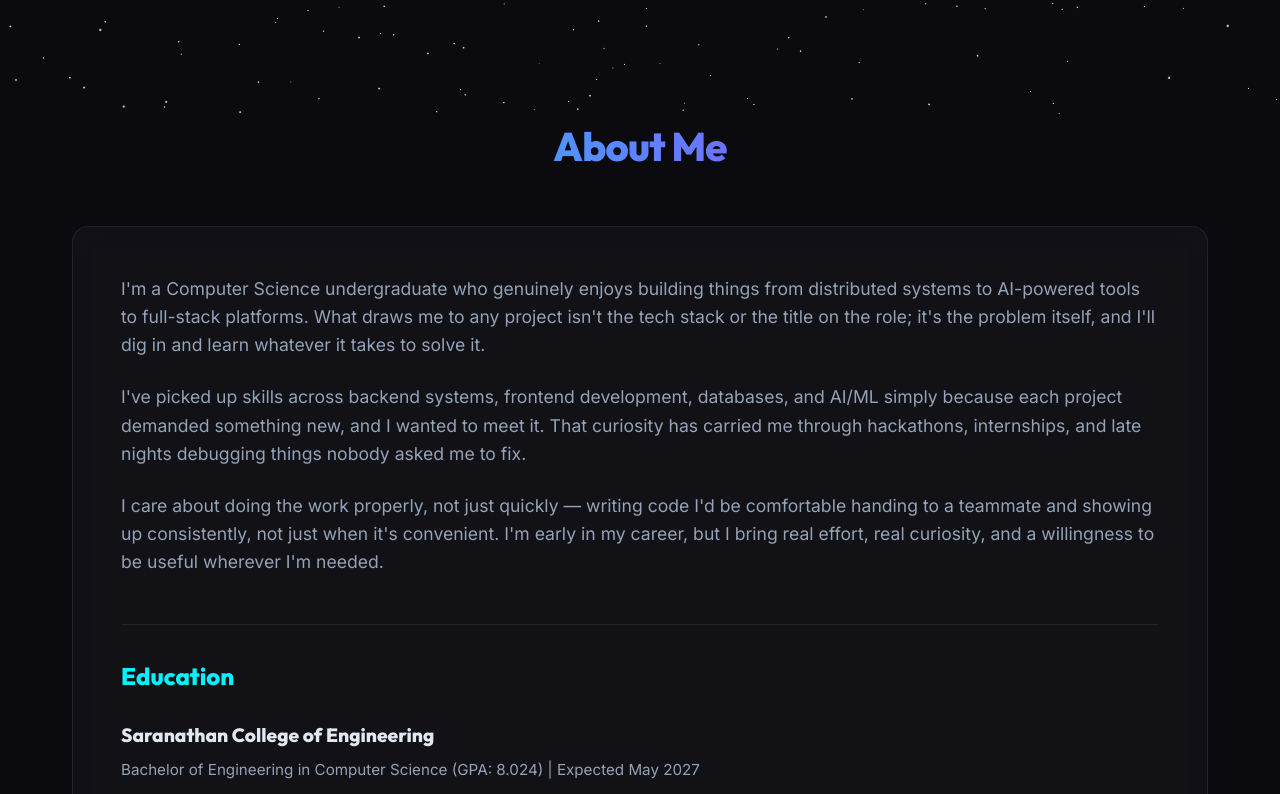
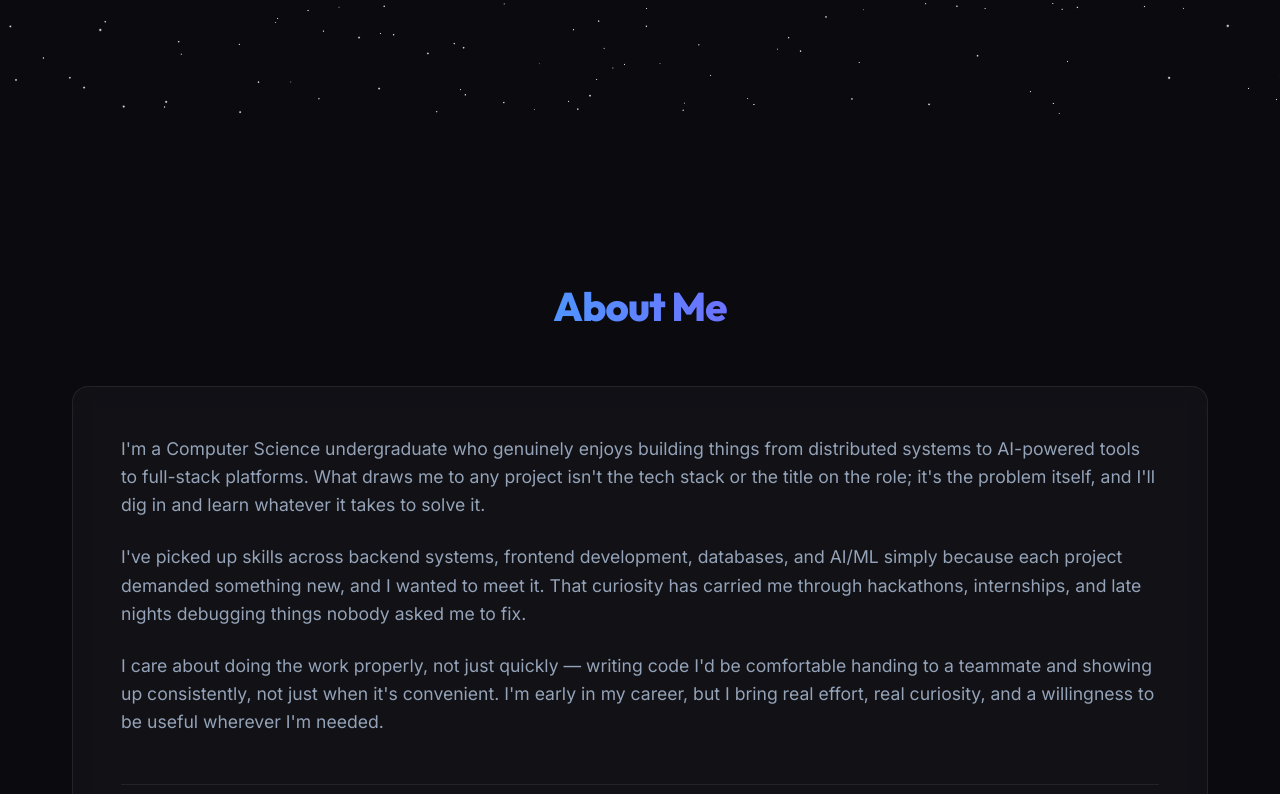
Before and after one commit to Deepakram007/Portfolio, a React (Vite) app: page / in a window 1280 px wide. Shown: the part 686-1480 px from the top of the page. Built offline with nearby package versions, Linux system fonts and the light colour scheme.

Commit message:
Update walkthrough with details on section padding specificity resolution

```diff
--- a/src/index.css
+++ b/src/index.css
@@ -79,9 +79,9 @@ html {
   scroll-behavior: smooth;
 }
 
-section {
-  padding: 9rem 0;
-  scroll-margin-top: 110px;
+section.container {
+  padding: 10rem 2rem;
+  scroll-margin-top: 120px;
 }
 
 /* Button Styles */
```
